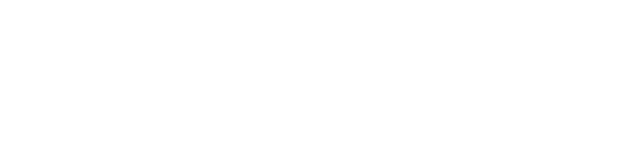
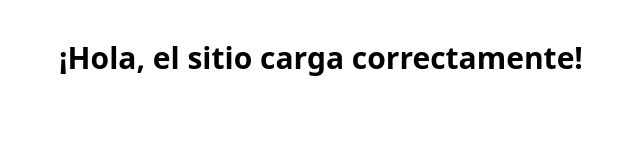
Before and after one commit to bandido0810/FP, a website: page index.html in a window 1280 px wide. Shown: the whole page, without its empty margins (319-959 px from the left). Drawn offline with nearby package versions, Linux system fonts and the light colour scheme.

Commit message:
Update index.html

```diff
--- a/index.html
+++ b/index.html
@@ -8,5 +8,8 @@
   </head>
   <body>
     <div id="root"></div>
+
+  <h1 class="text-3xl font-bold text-center mt-10">¡Hola, el sitio carga correctamente!</h1>
+
   </body>
 </html>
```
